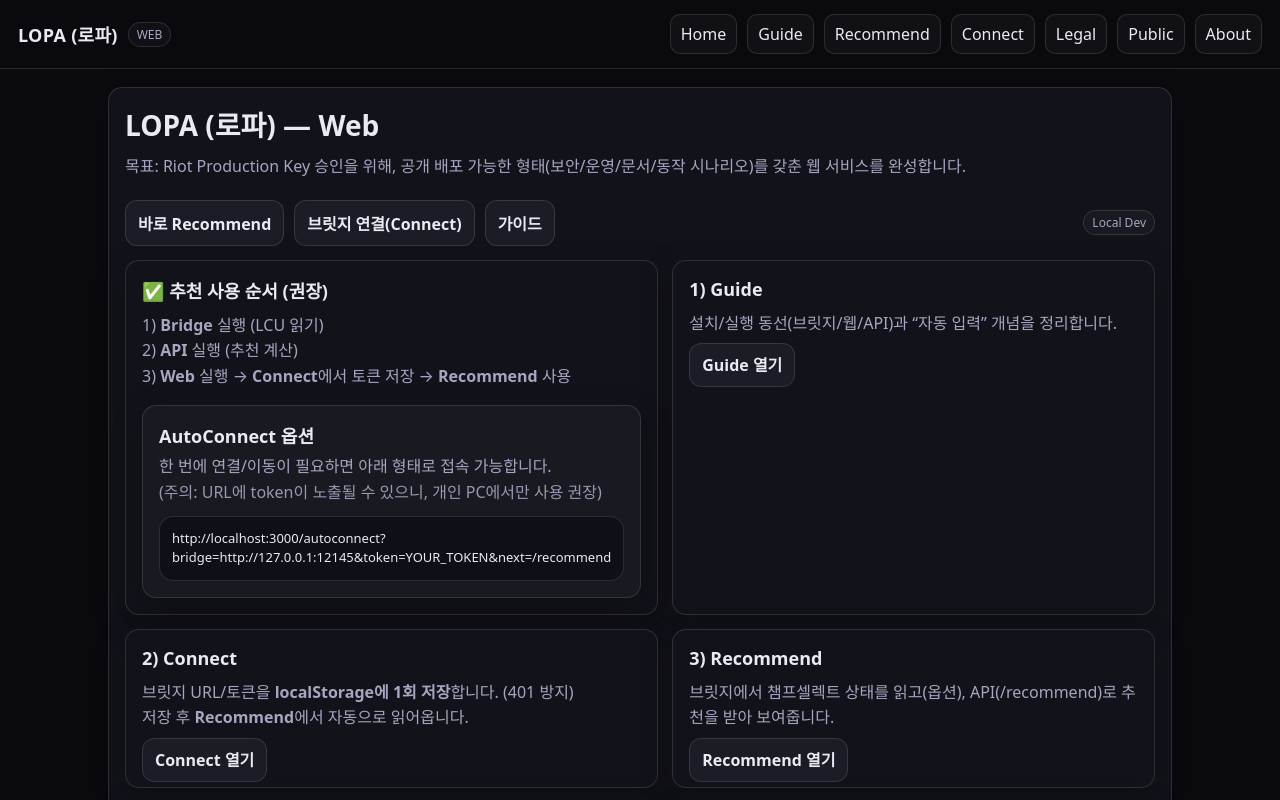
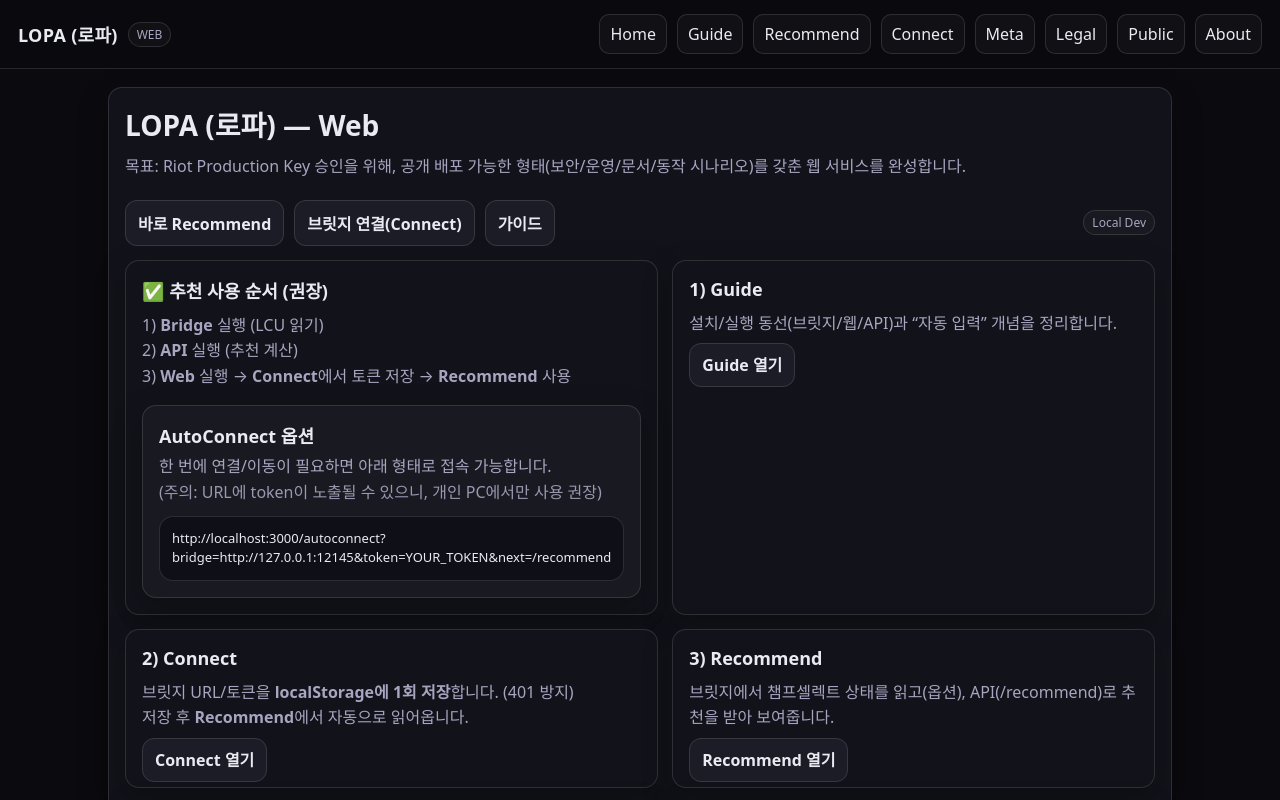
Before and after one commit to sbandg0619/LOPA, a Next.js app in the folder web/: page / in a window 1280 px wide. Shown: the top 800 px of the page. Built offline with nearby package versions, Linux system fonts and the light colour scheme.

Commit message:
Expose /meta in navbar

```diff
--- a/web/app/layout.jsx
+++ b/web/app/layout.jsx
@@ -24,6 +24,10 @@
               <Link className="navLink" href="/guide">Guide</Link>
               <Link className="navLink" href="/recommend">Recommend</Link>
               <Link className="navLink" href="/connect">Connect</Link>
+
+              {/* ✅ 추가: Meta */}
+              <Link className="navLink" href="/meta">Meta</Link>
+
               <Link className="navLink" href="/legal">Legal</Link>
               <Link className="navLink" href="/public">Public</Link>
               <Link className="navLink" href="/about">About</Link>
```
